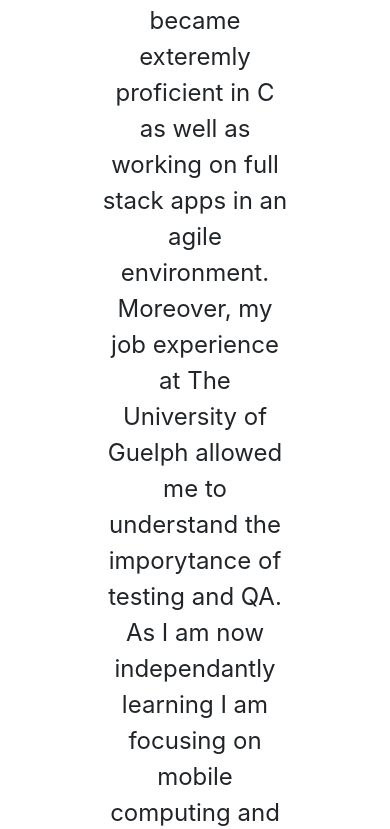
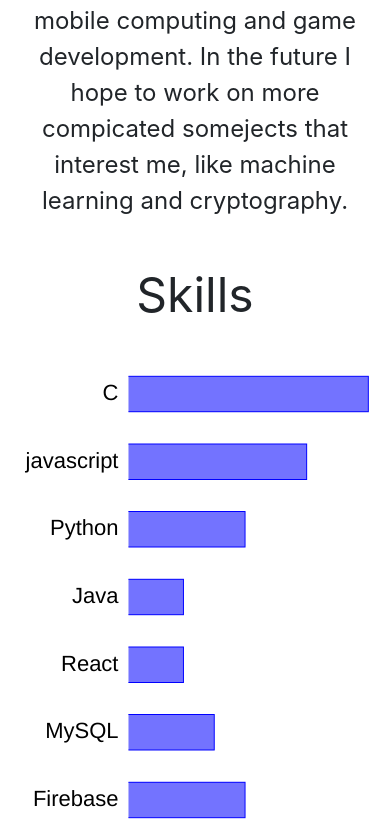
Before and after one commit to qudip/website, a React (Create React App) app: page /about in a window 390 px wide. Shown: the part 1168-1997 px from the top of the page. Built offline with nearby package versions, Linux system fonts and the light colour scheme.

Commit message:
changed padding for mobile

```diff
--- a/src/components/About.js
+++ b/src/components/About.js
@@ -18,8 +18,8 @@
   const text = {
     fontSize: '18pt',
     textAlign: 'center',
-    paddingLeft: 100,
-    paddingRight: 100
+    paddingLeft: 15,
+    paddingRight: 15
   };
 
   return (
--- a/src/components/SkillBar.js
+++ b/src/components/SkillBar.js
@@ -48,8 +48,8 @@
 
     return (
         <div style={{
-            paddingLeft: 100,
-            paddingRight: 100
+            paddingLeft: 15,
+            paddingRight: 15
             }}>
             <HorizontalBar data={data}
                 height={500}
```
Also changed, not shown: public/about-image.jpg, public/portfolio-image.jpg.
